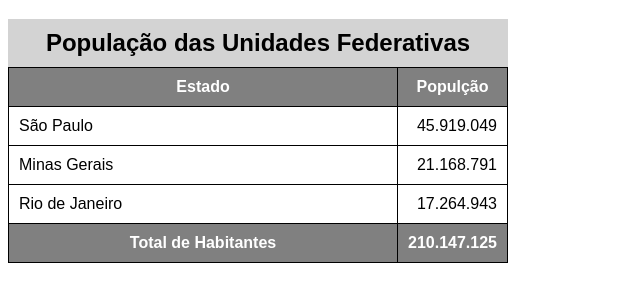
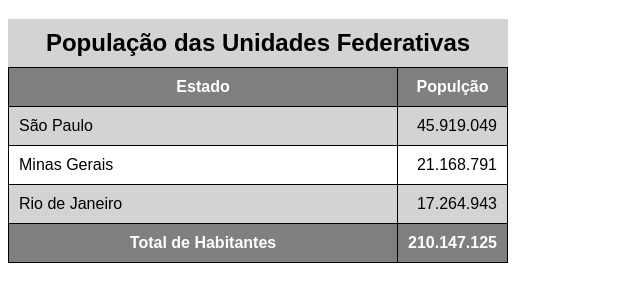
Before and after one commit to danillofilho/HTML-CSS, a plain HTML site: page Módulo-03/exercicios/ex023/tabela002.html in a window 1280 px wide. Shown: the part 61-362 px from the top of the page, without its empty margins (0-640 px from the left). Drawn offline with Linux system fonts and the light colour scheme.

Commit message:
efeito zebrado

```diff
--- a/Módulo-03/exercicios/ex023/tabela002.html
+++ b/Módulo-03/exercicios/ex023/tabela002.html
@@ -29,6 +29,10 @@
         thead, tfoot{
             background-color: gray;
             color: white;
+        }
+
+        tbody > tr:nth-child(odd){ /* apenas os "trs" DENTRO do body */
+            background-color: lightgray; /* odd "ímpar", even "par"*/
         }
 
         td.num {
```
